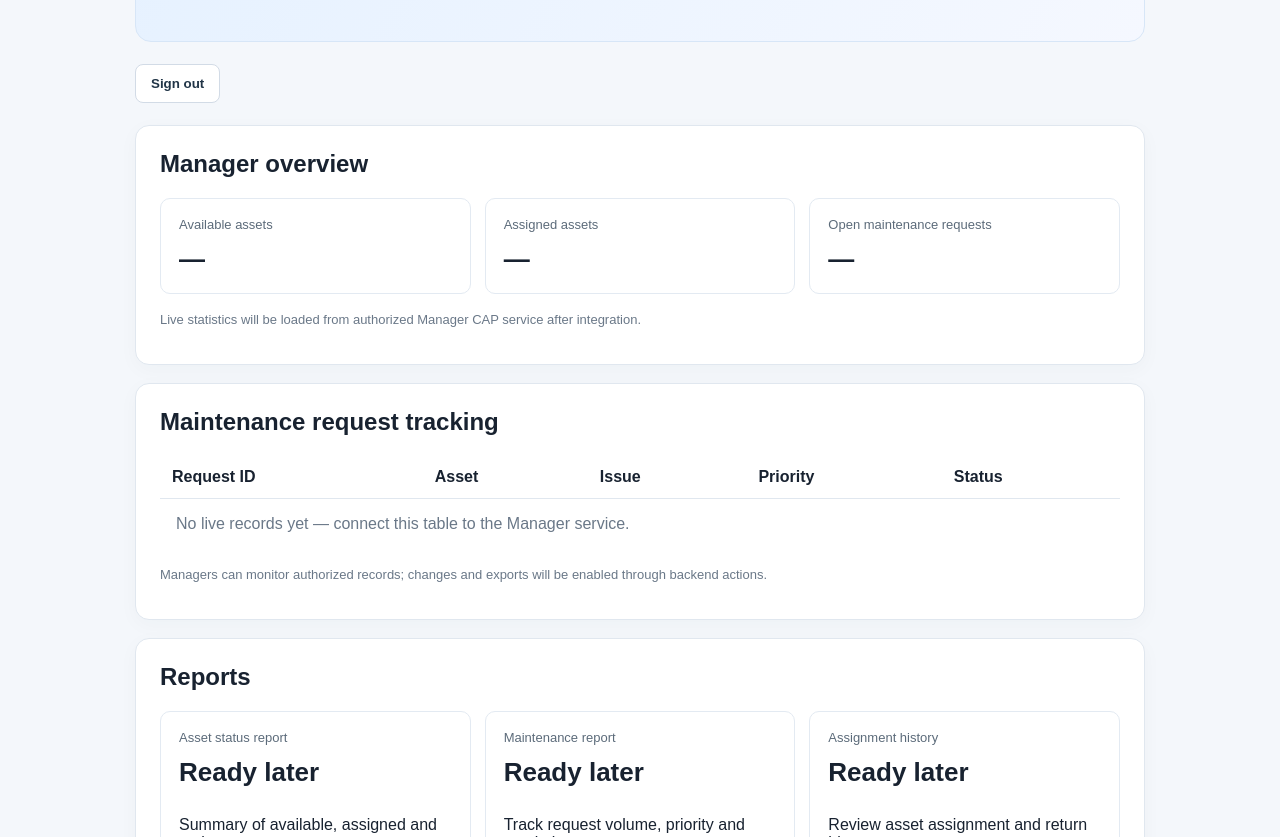
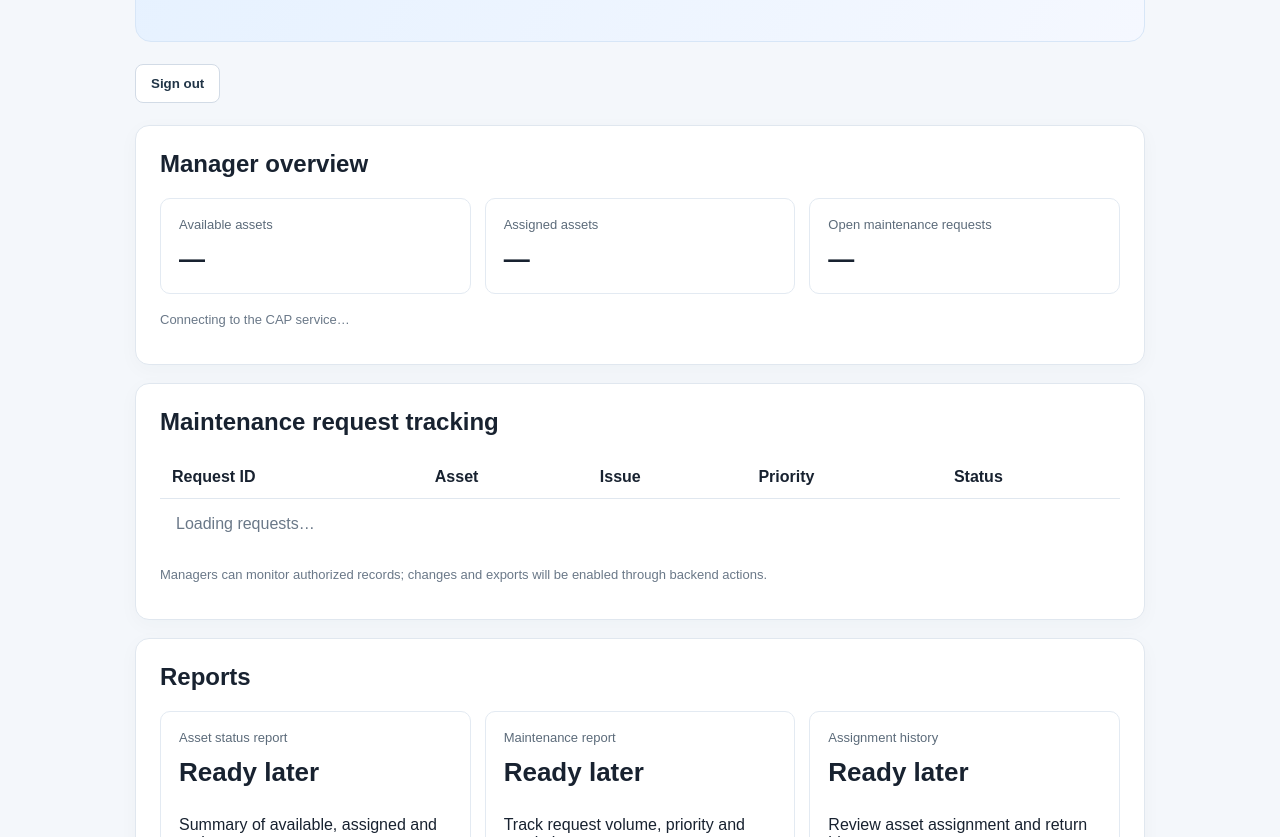
Before and after one commit to GAJULAMALATHI123/repo, a website: page app/manager.html in a window 1280 px wide. Shown: the part 263-1100 px from the top of the page. Drawn offline with Linux system fonts and the light colour scheme.

Commit message:
Prepare manager dashboard for CAP data

```diff
--- a/app/manager.html
+++ b/app/manager.html
@@ -3,7 +3,7 @@
 <body><header><strong>IT Asset Lifecycle Manager</strong><span>Manager dashboard · Prototype</span></header><main>
 <section class="welcome"><p class="eyebrow">MANAGER WORKSPACE</p><h1>Monitor assets and service requests.</h1><p>Review asset availability, follow maintenance progress and prepare operational reports.</p></section>
 <nav><a href="login.html"><button>Sign out</button></a></nav>
-<section class="panel"><h2>Manager overview</h2><div class="stats"><article><span>Available assets</span><strong>—</strong></article><article><span>Assigned assets</span><strong>—</strong></article><article><span>Open maintenance requests</span><strong>—</strong></article></div><p class="note">Live statistics will be loaded from authorized Manager CAP service after integration.</p></section>
-<section class="panel" style="margin-top:18px"><h2>Maintenance request tracking</h2><div style="overflow-x:auto"><table style="width:100%;border-collapse:collapse;text-align:left"><thead><tr><th style="padding:12px;border-bottom:1px solid #e0e7ef">Request ID</th><th style="padding:12px;border-bottom:1px solid #e0e7ef">Asset</th><th style="padding:12px;border-bottom:1px solid #e0e7ef">Issue</th><th style="padding:12px;border-bottom:1px solid #e0e7ef">Priority</th><th style="padding:12px;border-bottom:1px solid #e0e7ef">Status</th></tr></thead><tbody><tr><td colspan="5" style="padding:16px;color:#6a7888">No live records yet — connect this table to the Manager service.</td></tr></tbody></table></div><p class="note">Managers can monitor authorized records; changes and exports will be enabled through backend actions.</p></section>
+<section class="panel"><h2>Manager overview</h2><div class="stats"><article><span>Available assets</span><strong id="availableAssets">—</strong></article><article><span>Assigned assets</span><strong id="assignedAssets">—</strong></article><article><span>Open maintenance requests</span><strong id="openRequests">—</strong></article></div><p class="note"><span id="managerStatus">Connecting to the CAP service…</span></p></section>
+<section class="panel" style="margin-top:18px"><h2>Maintenance request tracking</h2><div style="overflow-x:auto"><table style="width:100%;border-collapse:collapse;text-align:left"><thead><tr><th style="padding:12px;border-bottom:1px solid #e0e7ef">Request ID</th><th style="padding:12px;border-bottom:1px solid #e0e7ef">Asset</th><th style="padding:12px;border-bottom:1px solid #e0e7ef">Issue</th><th style="padding:12px;border-bottom:1px solid #e0e7ef">Priority</th><th style="padding:12px;border-bottom:1px solid #e0e7ef">Status</th></tr></thead><tbody id="managerRequestRows"><tr><td colspan="5" style="padding:16px;color:#6a7888">Loading requests…</td></tr></tbody></table></div><p class="note">Managers can monitor authorized records; changes and exports will be enabled through backend actions.</p></section>
 <section class="panel" style="margin-top:18px"><h2>Reports</h2><div class="stats"><article><span>Asset status report</span><strong>Ready later</strong><p>Summary of available, assigned and maintenance assets.</p></article><article><span>Maintenance report</span><strong>Ready later</strong><p>Track request volume, priority and resolution status.</p></article><article><span>Assignment history</span><strong>Ready later</strong><p>Review asset assignment and return history.</p></article></div></section>
-</main></body></html>
+</main><script src="manager.js"></script></body></html>
```
